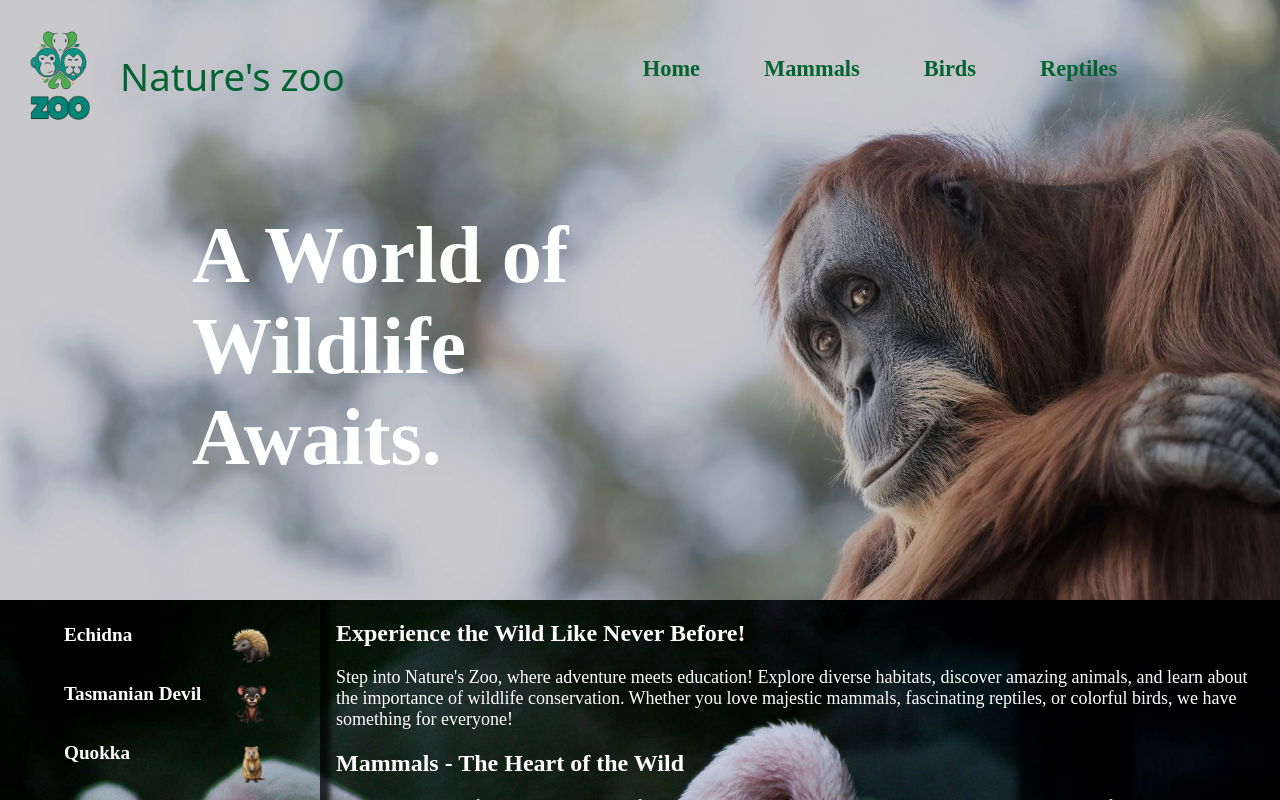
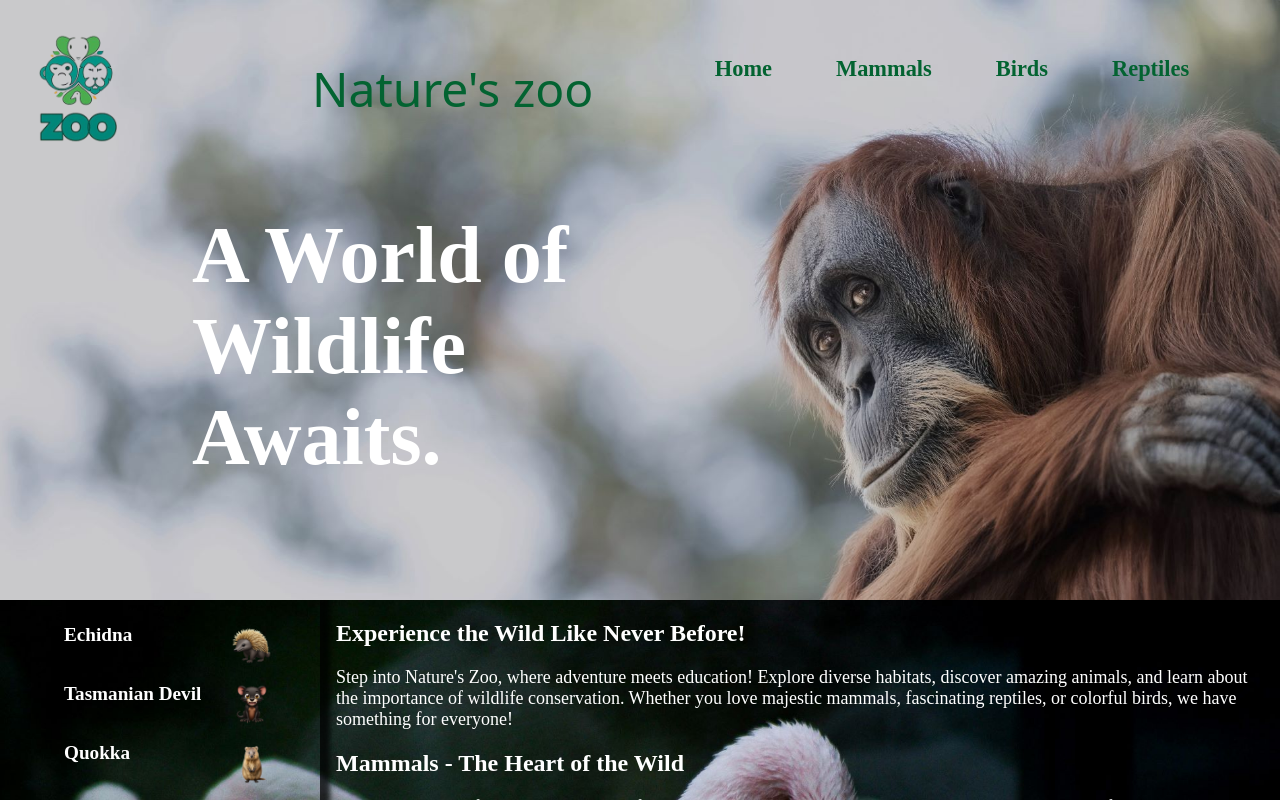
Before and after one commit to Svpriyaa2808/zoo_react, a React (Vite) app: page / in a window 1280 px wide. Shown: the top 800 px of the page. Built offline with nearby package versions, Linux system fonts and the light colour scheme; a web font is replaced by a local one.

Commit message:
fixing header

```diff
--- a/src/components/Header/header.module.css
+++ b/src/components/Header/header.module.css
@@ -3,14 +3,16 @@
 .header {
     position: absolute;
     top: 8px;
+    right: 0;
+    left: 0;
     color: white;
     z-index: 1;
     display: flex;
-    width: 100%;
 }
 
 .title_section {
     display: flex;
+    flex: 50%;
 }
 
 .logo {
@@ -24,18 +26,22 @@
     font-weight: 400;
     font-style: normal;
     padding: 16px 0;
-    font-size: 2.4rem;
-    flex: 1 0 40%;
+    font-size: 3rem;
+    margin-left: 25%;
 }
 
 .navigation {
     margin: 16px;
     padding-top: 32px;
     text-align: center;
-    flex: 1 0 60%;
+    flex-basis: 50%;
 }
 
 @media screen and (max-width:800px) {
+    .header {
+        right: 5%;
+    }
+
     .title_section {
         flex: 1 0 80%;
     }
@@ -69,6 +75,7 @@
 }
 
 @media screen and (max-width:600px) {
+
     .title_section {
         display: grid;
         grid-template: 1fr / 1fr 2fr;
```
Also changed, not shown: src/components/Header/index.jsx (indentation only). Lines whose indentation alone changed are shown as unchanged.
